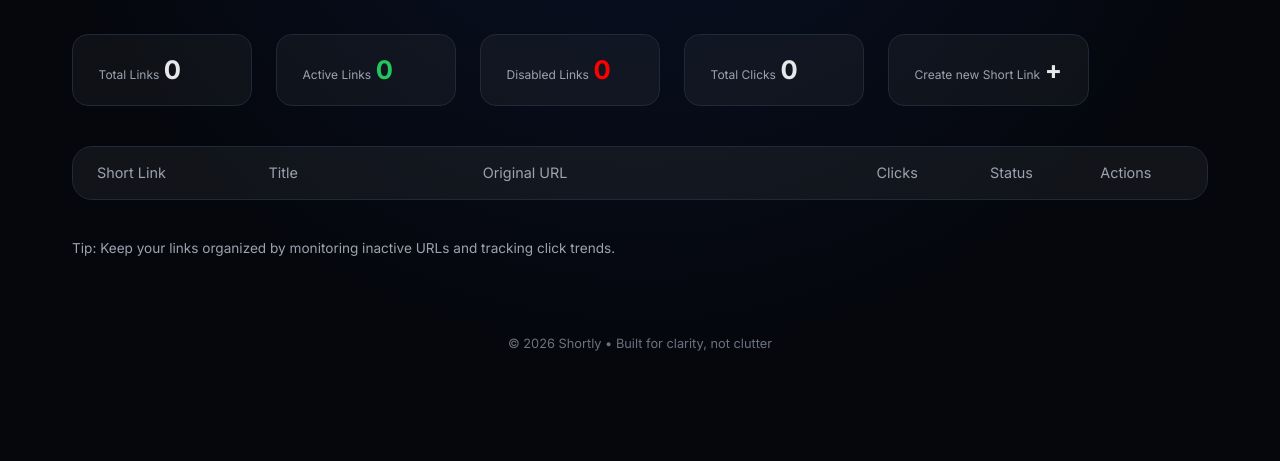
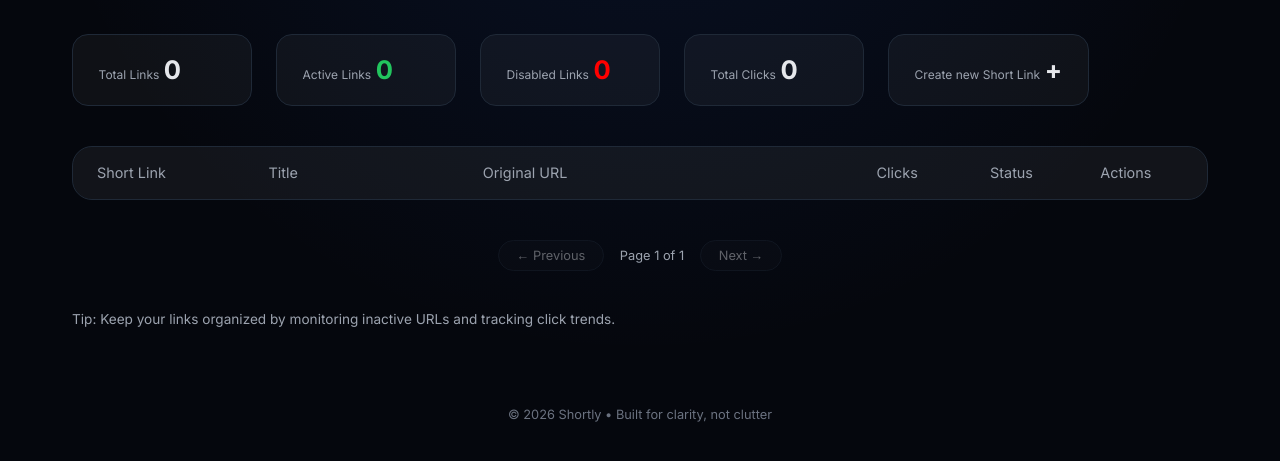
Before and after one commit to Alinps/django-url-shortener, a Django app: page /list/ in a window 1280 px wide. Shown: the part 259-720 px from the top of the page. Run offline with Django 4.2, Linux system fonts and the light colour scheme; the visitor is signed in with stand-in values (Sample User, id 1); data that the repository does not hold is empty.

Commit message:
added pagination to dashboarf

```diff
--- a/app/static/css/list.css
+++ b/app/static/css/list.css
@@ -233,6 +233,46 @@ body {
   display: none;
 }
 
+/* PAGINATION */
+.pagination {
+  margin-top: 2.5rem;
+  display: flex;
+  justify-content: center;
+  align-items: center;
+  gap: 1rem;
+  flex-wrap: wrap;
+}
+
+/* Page buttons */
+.page-btn {
+  padding: 0.45rem 1.1rem;
+  border-radius: 999px;
+  font-size: 0.8rem;
+  text-decoration: none;
+  border: 1px solid #1f2937;
+  background: rgba(255,255,255,0.03);
+  color: #e5e7eb;
+  transition: all 0.2s ease;
+}
+
+/* Hover */
+.page-btn:hover {
+  border-color: #2563eb;
+  background: rgba(37,99,235,0.15);
+}
+
+/* Disabled state */
+.page-btn.disabled {
+  opacity: 0.4;
+  cursor: not-allowed;
+}
+
+/* Page info */
+.page-info {
+  font-size: 0.8rem;
+  color: #9ca3af;
+}
+
 
 
 /* NOTE */
--- a/app/templates/list.html
+++ b/app/templates/list.html
@@ -28,12 +28,14 @@
             </button>
 
             <form method="get" id="searchForm" class="search-form hidden">
+                <label>
                     <input
                         type="text"
                         name="q"
                         placeholder="Search by title, short link or URL…"
                         value="{{ request.GET.q }}"
                         />
+                </label>
             </form>
       </div>
   </section>
@@ -110,13 +112,29 @@
 
   </span>
 </div>
-
     {%endfor%}
 
+  </section>
+ <div class="pagination">
+  {% if urls.has_previous %}
+    <a class="page-btn prev" href="?page={{ urls.previous_page_number }}">← Previous</a>
+  {% else %}
+    <span class="page-btn disabled">← Previous</span>
+  {% endif %}
 
-  </section>
+  <span class="page-info">
+    Page {{ urls.number }} of {{ urls.paginator.num_pages }}
+  </span>
 
-  <!-- FOOT NOTE -->
+  {% if urls.has_next %}
+    <a class="page-btn next" href="?page={{ urls.next_page_number }}">Next →</a>
+  {% else %}
+    <span class="page-btn disabled">Next →</span>
+  {% endif %}
+</div>
+
+
+  <!-- FOOTNOTE -->
   <section class="note">
     <p>
       Tip: Keep your links organized by monitoring inactive URLs and tracking click trends.
--- a/app/views.py
+++ b/app/views.py
@@ -1,3 +1,4 @@
+from django.core.paginator import Paginator
 from django.http import Http404
 from django.shortcuts import get_object_or_404, render,redirect
 from django.contrib import messages
@@ -75,6 +76,9 @@ def home_page(request):
 def list_url(request):
     query=request.GET.get("q","")
     urls = ShortURL.objects.filter(user=request.user).order_by("-created_at")
+    paginator = Paginator(urls, 10)  # 10 urls per page
+    page_number = request.GET.get("page")
+    url_qs = paginator.get_page(page_number)
     if query:
         urls=urls.filter(title__icontains=query)
     total_clicks=urls.aggregate(
@@ -83,9 +87,8 @@ def list_url(request):
     total_urls=urls.count()
     active_urls=urls.filter(is_active=True).count()
     disabled_urls=urls.filter(is_active=False).count()
-    print(total_clicks)
     return render(request,"list.html",{
-        "urls":urls,
+        "urls":url_qs,
         "total_clicks":total_clicks,
         "total_urls":total_urls,
         "active_urls":active_urls,
```
Lines whose indentation alone changed are shown as unchanged.
